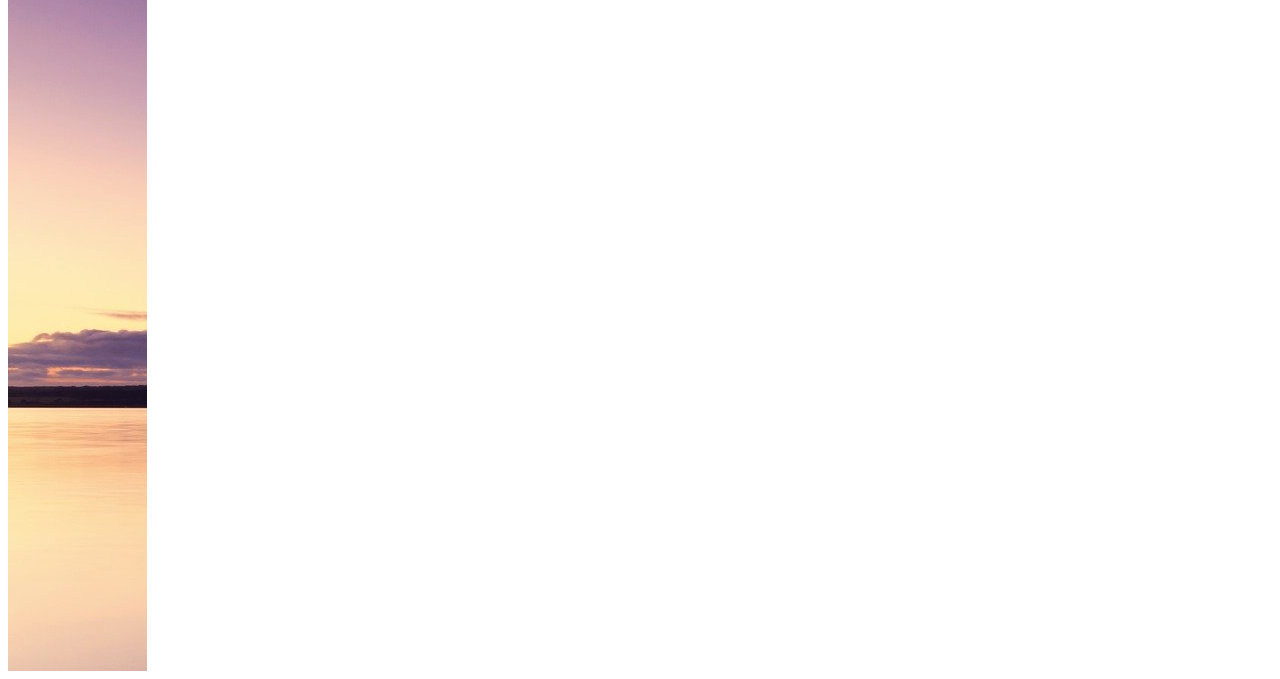
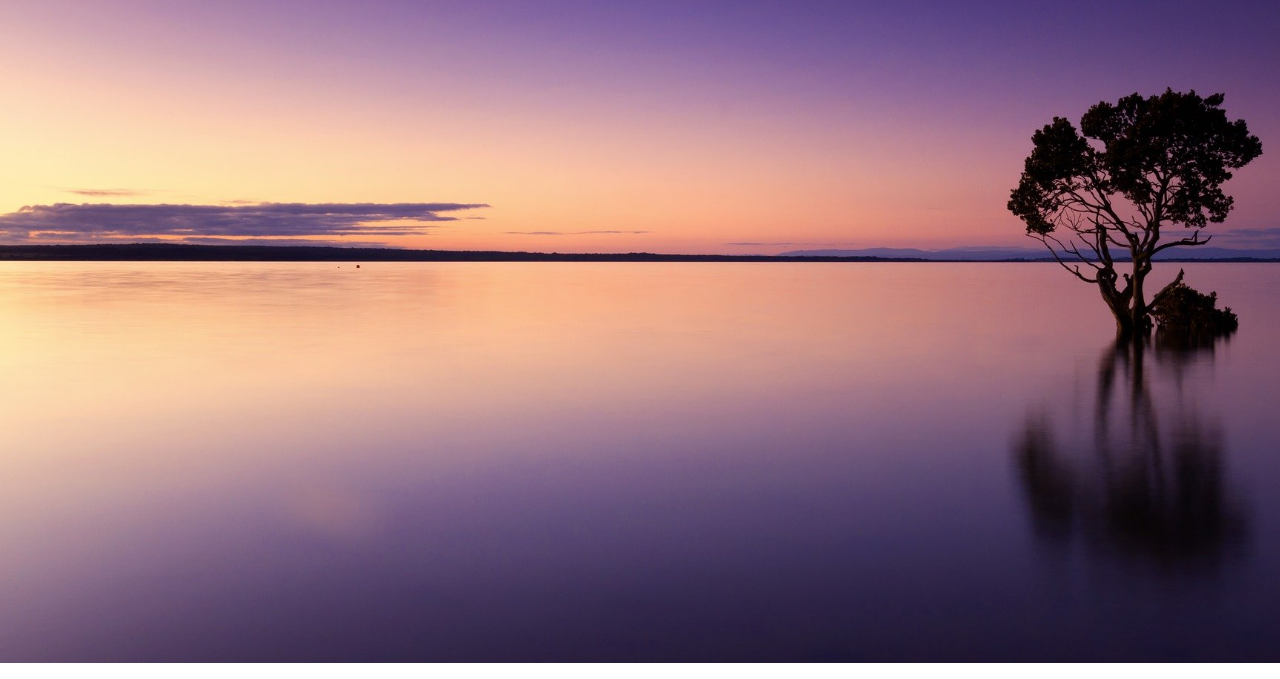
Before and after one commit to private-side-project-org/scratch_react, a React app: page / in a window 1280 px wide. Shown: the part 137-816 px from the top of the page. Built offline with nearby package versions, Linux system fonts and the light colour scheme.

Commit message:
fix background-image size

```diff
--- a/src/assets/styles/home.scss
+++ b/src/assets/styles/home.scss
@@ -1,3 +1,8 @@
 .home-container {
   background-image: url('../sunset-1373171_1920.jpg');
+  width: 100%;
+  -webkit-background-size: cover;
+  -moz-background-size: cover;
+  -o-background-size: cover;
+  background-size: cover;
 }
--- a/src/assets/styles/layout.scss
+++ b/src/assets/styles/layout.scss
@@ -1,5 +1,9 @@
+body {
+  margin: 0;
+}
+
 .layout-container {
   display: flex;
-  height: 100vh;
-  font-size: 100px;
+  min-width: 100vw;
+  min-height: 100vh;
 }
```
